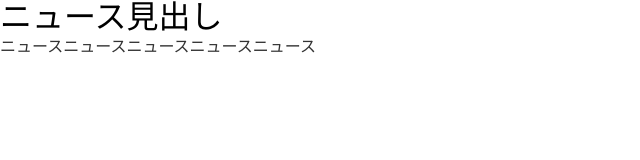
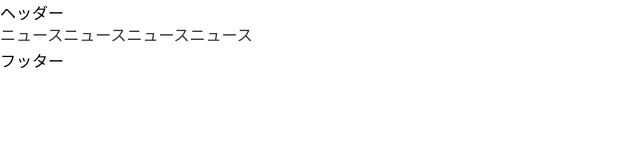
Before and after one commit to FujihitoWatanabe/ejs, a website: page public_html/src/ejs/news/index.ejs in a window 1280 px wide. Shown: the whole page, without its empty margins (0-640 px from the left). Drawn offline with nearby package versions, Linux system fonts and the light colour scheme; files that its build step writes are made by us from their sources.

Commit message:
インクルードの途中まで。

```diff
--- a/public_html/package.json
+++ b/public_html/package.json
@@ -16,6 +16,8 @@
     "gulp-ejs": "^3.0.1",
     "gulp-minify-css": "^1.2.4",
     "gulp-minify-ejs": "^1.0.3",
+    "gulp-notify": "^3.0.0",
+    "gulp-plumber": "^1.1.0",
     "gulp-postcss": "^6.3.0",
     "gulp-rename": "^1.2.2",
     "gulp-sass": "^3.1.0",
--- /dev/null
+++ b/public_html/src/ejs/common/_footer.ejs
@@ -0,0 +1,3 @@
+<footer>
+    フッター
+</footer>
--- /dev/null
+++ b/public_html/src/ejs/common/_header.ejs
@@ -0,0 +1,3 @@
+<header>
+    ヘッダー
+</header>
--- a/public_html/src/ejs/news/index.ejs
+++ b/public_html/src/ejs/news/index.ejs
@@ -3,19 +3,20 @@
 <head>
 <meta charset="utf-8">
 <meta http-equiv="x-ua-compatible" content="ie=edge">
-<title>タイトル</title>
+<title>ニュースタイトル</title>
 <meta name="viewport" content="width=device-width, initial-scale=1">
 <link rel="stylesheet" href="../dest/css/style.css" type="text/css" media="all">
 </head>
 <body>
     <div class="conatiner">
 
-        <h1>
-            ニュース見出し
-        </h1>
+        <%- include('../common/_header.ejs') -%>
+
         <p>
-            ニュースニュースニュースニュースニュース
+            ニュースニュースニュースニュース
         </p>
+
+        <%- include('../common/_footer') -%>
 
     </div>
 </body>
```
Also changed, not shown: public_html/gulpfile.js (+6 -3 lines), public_html/src/ejs/index.ejs (+6 -6 lines), public_html/dest/index.html, public_html/dest/news/index.html.
